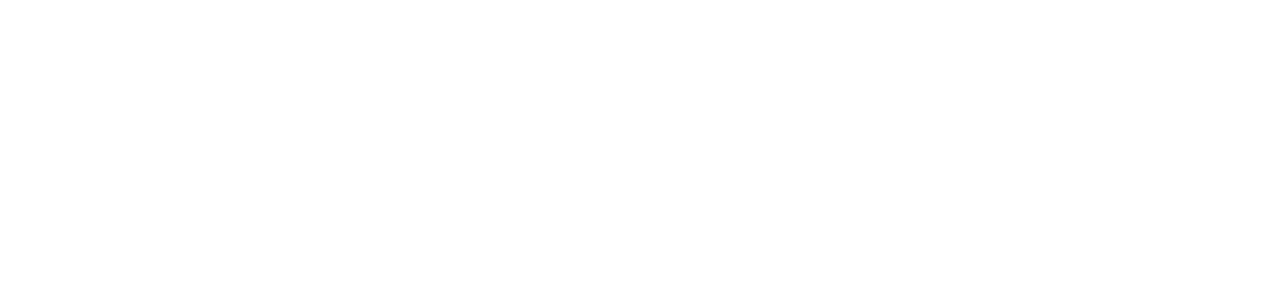
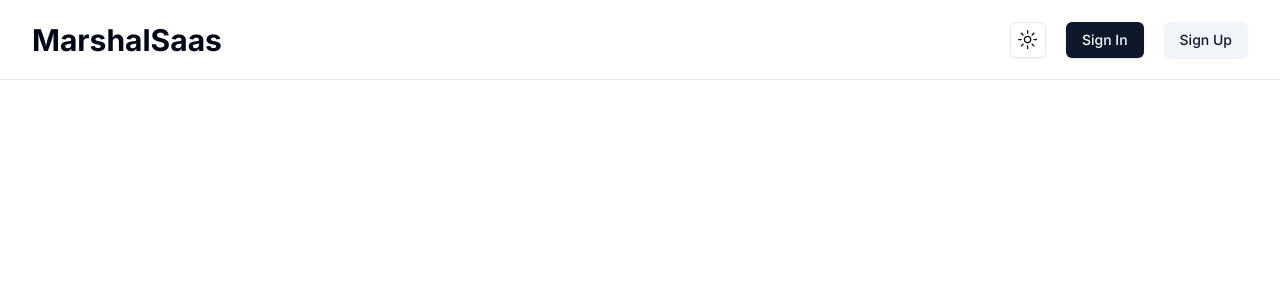
Before and after one commit to Christ-YAO/first-saas-application, a Next.js app: page / in a window 1280 px wide. Shown: the top 300 px of the page. Built offline with nearby package versions, Linux system fonts and the light colour scheme.

Commit message:
Add the navbar

```diff
--- /dev/null
+++ b/app/components/Navbar.tsx
@@ -0,0 +1,22 @@
+import Link from "next/link";
+import { ThemeToggle } from "./ThemeToggle";
+import { Button } from "@/components/ui/button";
+
+export default function Navbar() {
+  return (
+    <nav className="border-b bg-background h-[10vh] flex items-center">
+      <div className="container flex items-center justify-between">
+        <Link href={"/"}>
+          <h1 className="font-bold text-3xl">MarshalSaas</h1>
+        </Link>
+        <div className="flex items-center gap-x-5">
+          <ThemeToggle />
+          <div className="flex items-center gap-x-5">
+            <Button>Sign In</Button>
+            <Button variant={"secondary"}>Sign Up</Button>
+          </div>
+        </div>
+      </div>
+    </nav>
+  );
+}
--- a/app/layout.tsx
+++ b/app/layout.tsx
@@ -2,6 +2,7 @@
 import { Inter } from "next/font/google";
 import "./globals.css";
 import { ThemeProvider } from "./components/theme-provider";
+import Navbar from "./components/Navbar";
 
 const inter = Inter({ subsets: ["latin"] });
 
@@ -24,6 +25,7 @@
           enableSystem
           disableTransitionOnChange
         >
+          <Navbar />
           {children}
         </ThemeProvider>
       </body>
--- a/app/page.tsx
+++ b/app/page.tsx
@@ -1,7 +1,10 @@
 import Image from "next/image";
+import { ThemeToggle } from "./components/ThemeToggle";
 
 export default function Home() {
   return (
-    <></>
+    <>
+      {/* <ThemeToggle /> */}
+    </>
   );
 }
```
